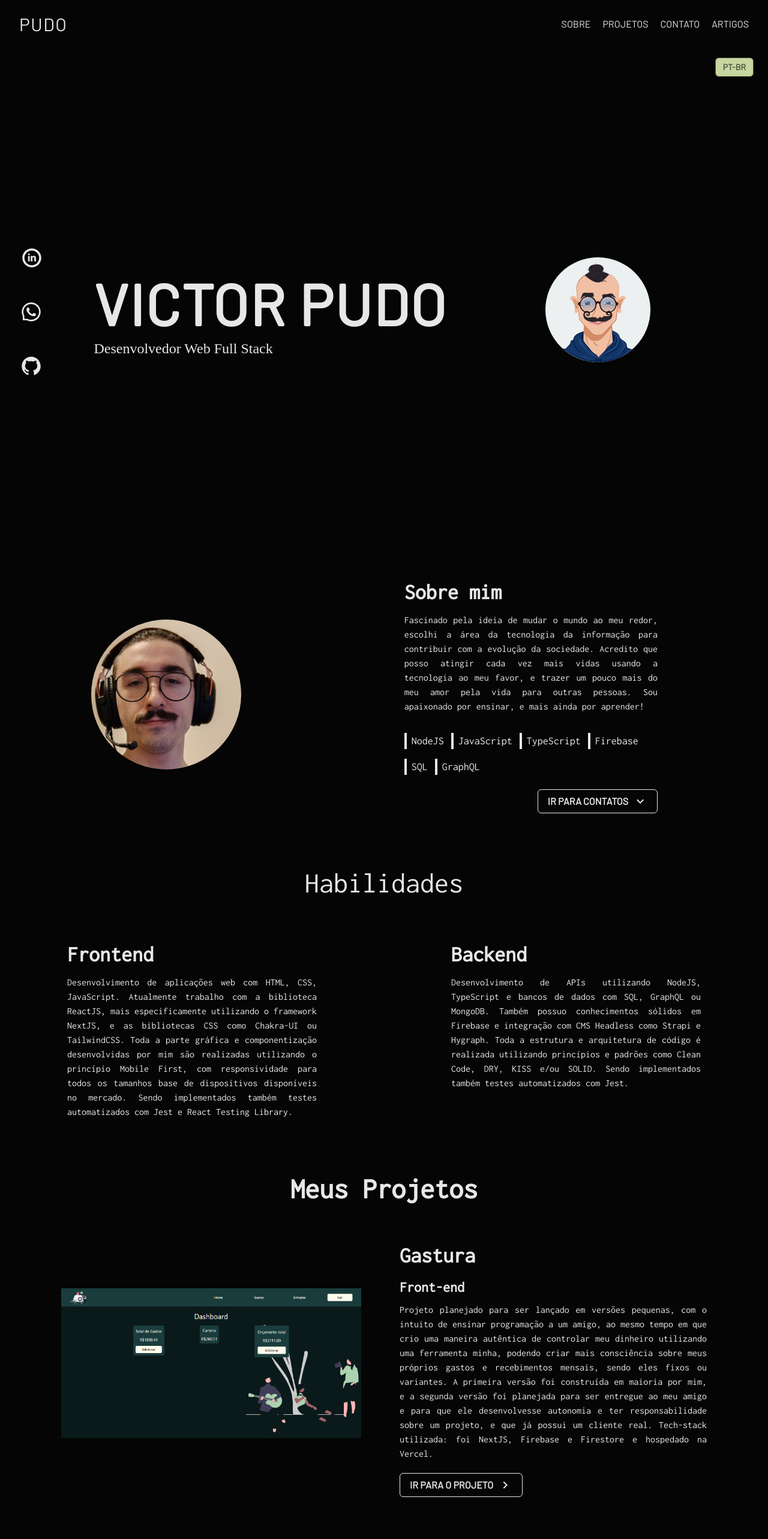
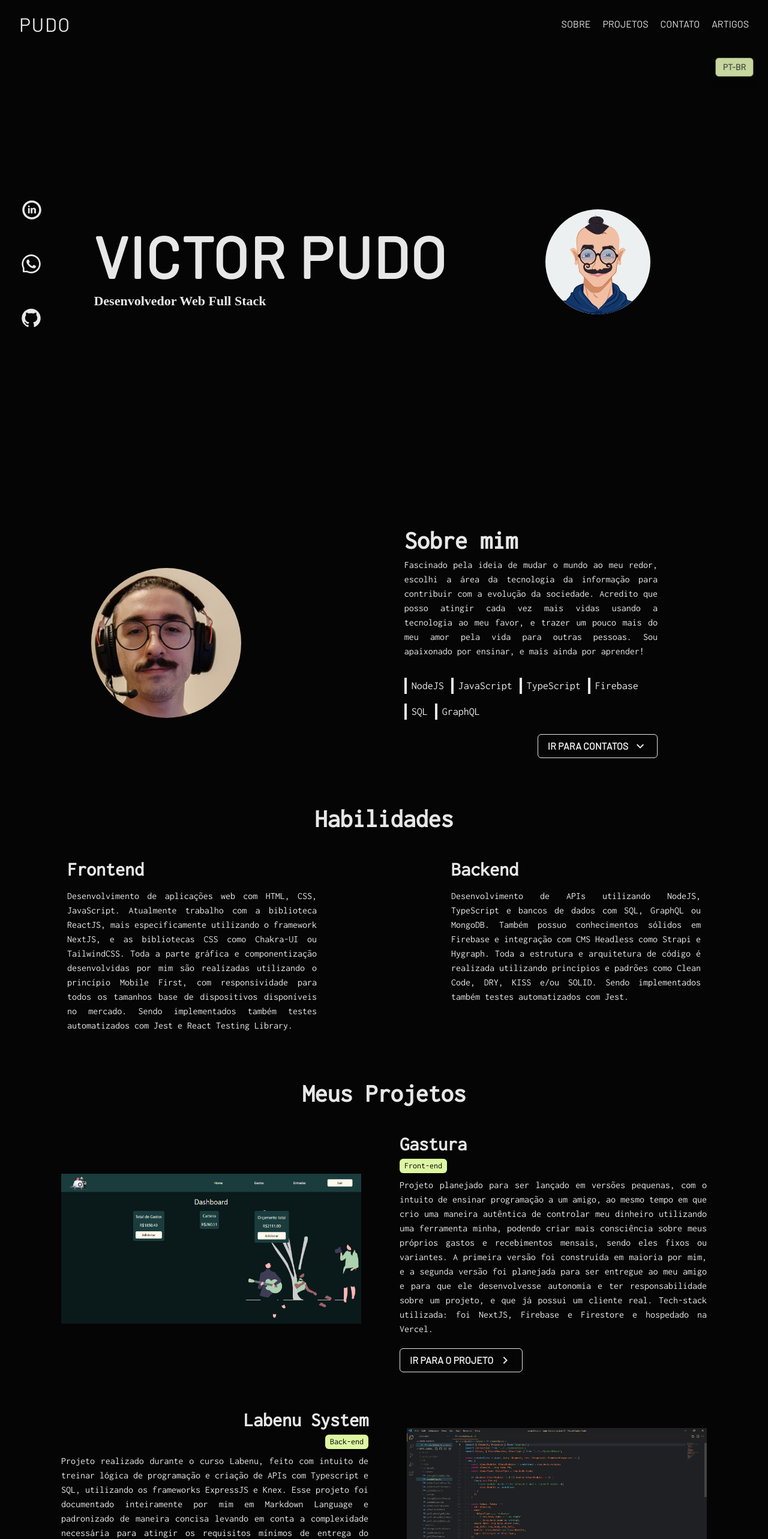
Before and after one commit to cptvictor95/portfolio, a Next.js app: page / in a window 1280 px wide. Shown: the top 2566 px of the page at 60% size. Built offline with nearby package versions, Linux system fonts and the light colour scheme; a web font is replaced by a local one.

Commit message:
style: fix heading tag styles and spacing between sections

```diff
--- a/components/Header.tsx
+++ b/components/Header.tsx
@@ -54,12 +54,14 @@ const Header: React.FC = (props) => {
     >
       <Flex align="center" flexGrow={1}>
         <Text
-          as={motion.p}
-          fontSize="3xl"
+          as={motion.a}
+          textStyle="h3"
           fontFamily="Barlow"
+          fontWeight="regular"
           letterSpacing="wider"
           initial={{ opacity: 0 }}
           animate={{ opacity: 1 }}
+          href="https://www.cptvictor.dev"
         >
           PUDO
         </Text>
--- a/components/Project.tsx
+++ b/components/Project.tsx
@@ -1,5 +1,5 @@
 import { ChevronRightIcon } from '@chakra-ui/icons';
-import { Flex, Stack, Text, Link, Button, Box } from '@chakra-ui/react';
+import { Flex, Stack, Text, Link, Button, Box, Tag } from '@chakra-ui/react';
 import Image from 'next/image';
 import { useRouter } from 'next/router';
 import React from 'react';
@@ -53,13 +53,15 @@ const Project: React.FC<ProjectProps> = ({
         </Box>
       </Flex>
       <Flex as="article" maxW="auto">
-        <Stack px={8}>
-          <Text as="h2" fontSize="4xl" fontWeight="bold" pt={4}>
+        <Stack px={8} gap="2">
+          <Text as="h3" textStyle="h3" pt={4}>
             {title}
           </Text>
-          <Text as="h3" fontSize="2xl" m={0} fontWeight="semibold">
+
+          <Tag w="max-content" colorScheme="green" color="black">
             {stackText}
-          </Text>
+          </Tag>
+
           <Text maxW="lg" textAlign="justify" pb={3}>
             {content}
           </Text>
@@ -158,12 +160,14 @@ const Project: React.FC<ProjectProps> = ({
       py={4}
     >
       <Stack px={8} align={{ base: 'flex-start', md: 'flex-end' }}>
-        <Text as="h2" fontSize="4xl" fontWeight="bold" pt={4}>
+        <Text as="h3" textStyle="h3" pt={4}>
           {title}
         </Text>
-        <Text as="h3" fontSize="2xl" m={0} fontWeight="semibold">
+
+        <Tag w="max-content" colorScheme="green" color="black">
           {stackText}
-        </Text>
+        </Tag>
+
         <Text maxW="lg" textAlign="justify" pb={3}>
           {content}
         </Text>
--- a/layouts/Main.tsx
+++ b/layouts/Main.tsx
@@ -14,7 +14,6 @@ const Main: React.FC<{ title: string; children: React.ReactNode }> = ({
       direction="column"
       maxW="auto"
       minH="100vh"
-      gap={20}
       {...mainProps}
     >
       <Head>
--- a/pages/index.tsx
+++ b/pages/index.tsx
@@ -10,6 +10,7 @@ import Projects from '../sections/Projects';
 import Contact from '../sections/Contact';
 import Footer from '../components/Footer';
 import ScrollToTop from '../components/ScrollToTop';
+import { Flex } from '@chakra-ui/react';
 
 const Home: React.FC = () => {
   const router = useRouter();
@@ -18,9 +19,12 @@ const Home: React.FC = () => {
   return (
     <Main title="Victor Pudo">
       <Header />
+      <Flex as="section" direction="column" gap="20">
         <Hero
           title="VICTOR PUDO"
-        subtitle={locale === 'pt_BR' ? hero.ptBR.subtitle : hero.enUS.subtitle}
+          subtitle={
+            locale === 'pt_BR' ? hero.ptBR.subtitle : hero.enUS.subtitle
+          }
         />
 
         <SubHero />
@@ -28,6 +32,7 @@ const Home: React.FC = () => {
         <Projects />
         <Contact />
         <Footer />
+      </Flex>
       <ScrollToTop />
     </Main>
   );
--- a/sections/Contact.tsx
+++ b/sections/Contact.tsx
@@ -19,7 +19,7 @@ const Contact: React.FC = () => {
       align="center"
       gap={8}
     >
-      <Text as="h1" fontSize="5xl" textAlign="center" fontWeight="bold">
+      <Text as="h2" textStyle="h2" textAlign="center">
         {locale === 'pt_BR' ? contact.ptBR.heading : contact.enUS.heading}
       </Text>
 
@@ -37,11 +37,8 @@ const Contact: React.FC = () => {
           justify="space-between"
           align="center"
         >
-          <Stack spacing={4} maxW="300px">
-            <Text as="h2" fontSize="3xl" fontWeight="semibold">
-              Freelancer
-            </Text>
-            <Text as="h3" fontSize="xl" fontWeight="semibold">
+          <Stack spacing={4} maxW="350px">
+            <Text as="h3" textStyle="h3">
               {locale === 'pt_BR'
                 ? contact.ptBR.freelance.subheading
                 : contact.enUS.freelance.subheading}
@@ -52,8 +49,8 @@ const Contact: React.FC = () => {
                 : contact.enUS.freelance.content}
             </Text>
           </Stack>
-          <Stack spacing={4} maxW="300px">
-            <Text as="h3" fontSize="3xl" fontWeight="semibold">
+          <Stack spacing={4} maxW="350px">
+            <Text as="h3" textStyle="h3">
               {locale === 'pt_BR'
                 ? contact.ptBR.contacts.subheading
                 : contact.enUS.contacts.subheading}
--- a/sections/Hero.tsx
+++ b/sections/Hero.tsx
@@ -52,10 +52,10 @@ const Hero: React.FC<{
             {title}
           </Heading>
           <Text
-            as={motion.h2}
+            as={motion.p}
             initial={{ opacity: 0 }}
             animate={{ opacity: 1, transition: { delay: 0.3 } }}
-            fontSize={{ base: 'lg', lg: '2xl', xl: '2xl' }}
+            textStyle="h5"
             fontFamily="Muli"
             lineHeight={{
               base: '100%',
--- a/sections/Projects.tsx
+++ b/sections/Projects.tsx
@@ -9,7 +9,7 @@ const Projects: React.FC = () => {
   const { locale } = router;
   return (
     <Stack as="section" id="projects" gap={8}>
-      <Text as="h1" fontSize="5xl" fontWeight="semibold" textAlign="center">
+      <Text as="h2" textStyle="h2" textAlign="center">
         {locale === 'pt_BR' ? 'Meus Projetos' : 'My Projects'}
       </Text>
 
--- a/sections/Skills.tsx
+++ b/sections/Skills.tsx
@@ -8,19 +8,18 @@ const Skills: React.FC = () => {
   const router = useRouter();
   const { locale } = router;
   return (
-    <Stack as="section" id="skills">
-      <Text as="h1" fontSize="5xl" textAlign="center">
+    <Stack as="section" id="skills" gap="12">
+      <Text as="h2" textStyle="h2" textAlign="center">
         {locale === 'pt_BR' ? skills.ptBR.heading : skills.enUS.heading}
       </Text>
       <Flex
         as="section"
         direction={{ base: 'column', md: 'row' }}
         justify={{ base: 'center', md: 'space-evenly' }}
-        pt={{ base: 0, md: 12 }}
       >
         <Container as="article" maxW="lg">
-          <Stack px={8} py={{ base: 12, md: 0 }} textAlign="justify">
-            <Text as="h2" fontSize="4xl" fontWeight="semibold">
+          <Stack px={8} py={{ base: 12, md: 0 }} textAlign="justify" gap="4">
+            <Text as="h3" textStyle="h3">
               {locale === 'pt_BR'
                 ? skills.ptBR.frontend.subheading
                 : skills.enUS.frontend.subheading}
@@ -33,8 +32,8 @@ const Skills: React.FC = () => {
           </Stack>
         </Container>
         <Container as="article" maxW="lg">
-          <Stack px={8} textAlign="justify">
-            <Text as="h2" fontSize="4xl" fontWeight="semibold">
+          <Stack px={8} textAlign="justify" gap="4">
+            <Text as="h3" textStyle="h3">
               {locale === 'pt_BR'
                 ? skills.ptBR.backend.subheading
                 : skills.enUS.backend.subheading}
--- a/sections/SubHero.tsx
+++ b/sections/SubHero.tsx
@@ -43,7 +43,7 @@ const SubHero: React.FC = () => {
         align={['center', 'center', 'space-between', 'space-between']}
       >
         <Stack as="article" px={{ base: 4, md: 8, lg: 8, xl: 8 }}>
-          <Text as="h2" fontSize="4xl" fontWeight="semibold">
+          <Text as={motion.h2} textStyle="h2">
             {locale === 'pt_BR' ? subhero.ptBR.heading : subhero.enUS.heading}
           </Text>
           <Text pb={6} textAlign="justify">
--- a/theme/colors.tsx
+++ b/theme/colors.tsx
@@ -12,6 +12,7 @@ export const colors = {
     900: '#110C1D',
   },
   green: {
+    100: '#DDF6A2',
     200: '#DDF6A2',
     300: '#CFF27D',
     400: '#C1EE58',
```
Lines whose indentation alone changed are shown as unchanged.
